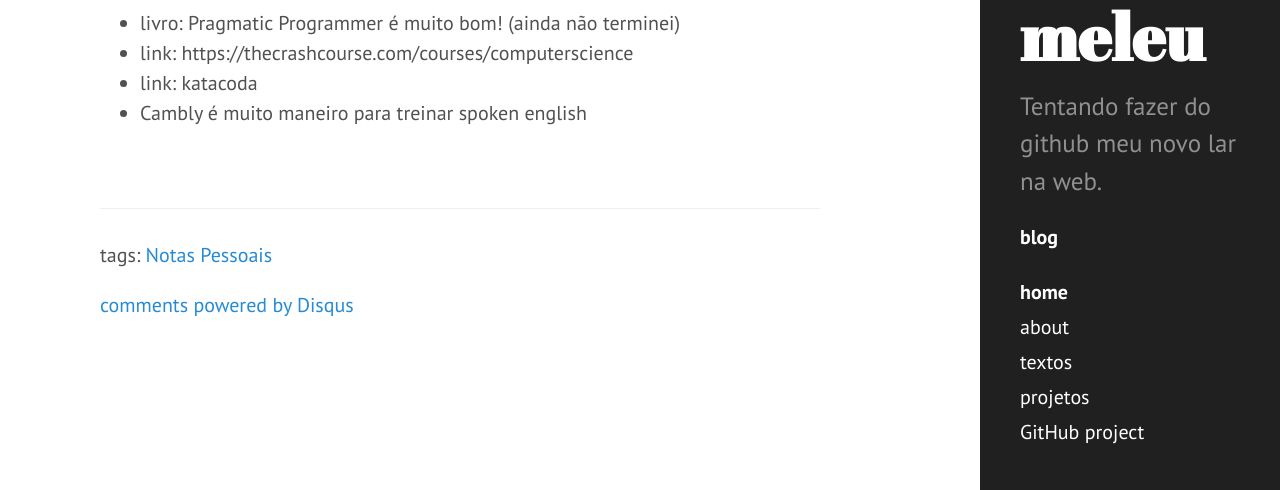
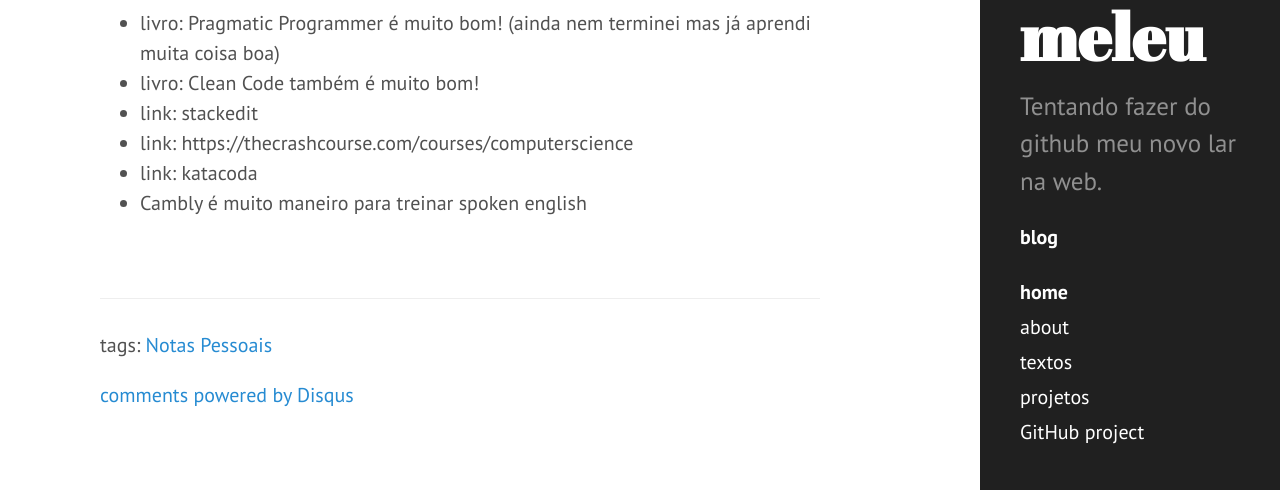
Before and after one commit to meleu/meleu.github.io, a Jekyll site: the page built from _posts/2020-01-24-resumo-de-janeiro.md.md, in a window 1280 px wide and 900 px high, scrolled down 1102 px, cut to the strip 410-900 px from the top of the window. Built offline with Jekyll 4.4.1, drawn with Linux system fonts in a browser that asks for light colours; comment, search, counter and statistics services are not loaded.

Commit message:
_posts/2020-01-24-resumo-de-janeiro.md.md updated from https://stackedit.io/

```diff
--- a/_posts/2020-01-24-resumo-de-janeiro.md.md
+++ b/_posts/2020-01-24-resumo-de-janeiro.md.md
@@ -13,7 +13,7 @@
 
 ## shell
 
-- https://meleu.sh/
+- [https://meleu.sh/](https://meleu.sh/)
     - pretendo manter um ritmo de no mínimo 2 posts por semana
     - aprendi sobre um CMS bacaninha chamado ghost
     - **pendências**:
@@ -53,12 +53,14 @@
     - code runner (ctrl+alt+n)
     - eslint
     - font: Fira Code
-- livro: Pragmatic Programmer é muito bom! (ainda não terminei)
+- livro: Pragmatic Programmer é muito bom! (ainda nem terminei mas já aprendi muita coisa boa)
+- livro: Clean Code também é muito bom!
+- link: stackedit
 - link: https://thecrashcourse.com/courses/computerscience
 - link: katacoda
 - Cambly é muito maneiro para treinar spoken english
 
 
 <!--stackedit_data:
-eyJoaXN0b3J5IjpbMTYwMTg5OTU4LDM0NDY4OTIzOF19
+eyJoaXN0b3J5IjpbNDQ1Nzg2OTI2LDM0NDY4OTIzOF19
 -->
```
